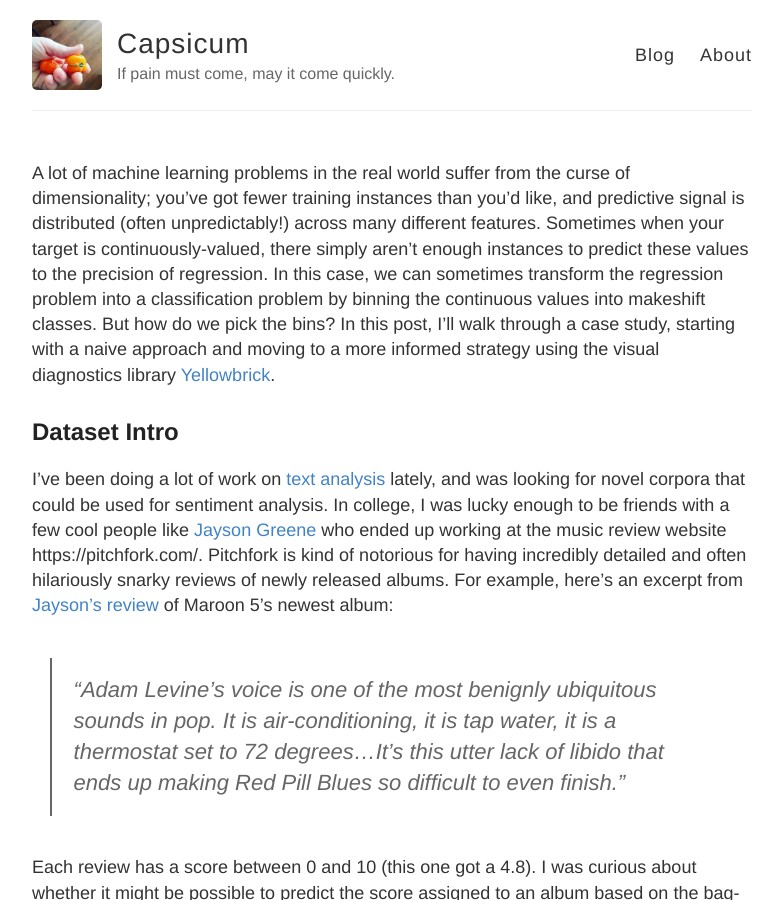
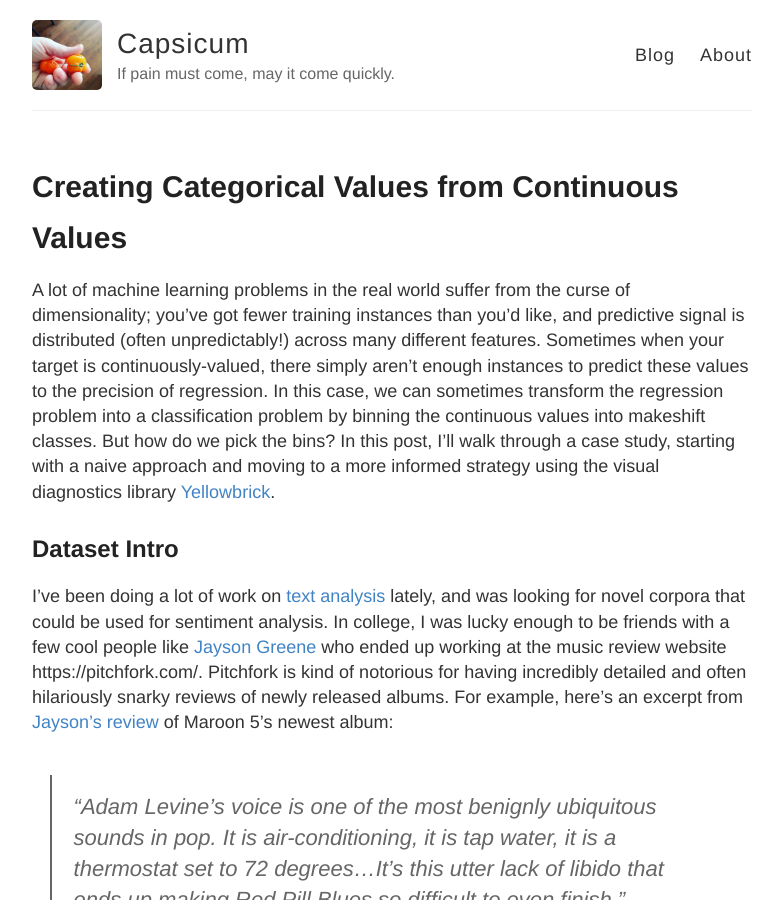
Before and after one commit to rebeccabilbro/rebeccabilbro.github.io, a Jekyll site: the page built from _posts/2018-3-17-better-binning.md, in a window 1280 px wide and 900 px high. Shown: the whole window, without its empty margins (248-1030 px from the left). Built offline with Jekyll 4.4.1, drawn with Linux system fonts in a browser that asks for light colours; our own code applies the rules of GitHub Pages for plain Markdown files; some of the changed lines change nothing that is shown.

Commit message:
update better binning title

```diff
--- a/_posts/2018-3-17-better-binning.md
+++ b/_posts/2018-3-17-better-binning.md
@@ -1,6 +1,6 @@
 ---
 layout: post
-title:  Better Binning for Classification Problems: Creating Categorical Values from Continuous Values
+title:  Creating Categorical Values from Continuous Values
 date:   2018-03-17 11:51
 ---
 
```
